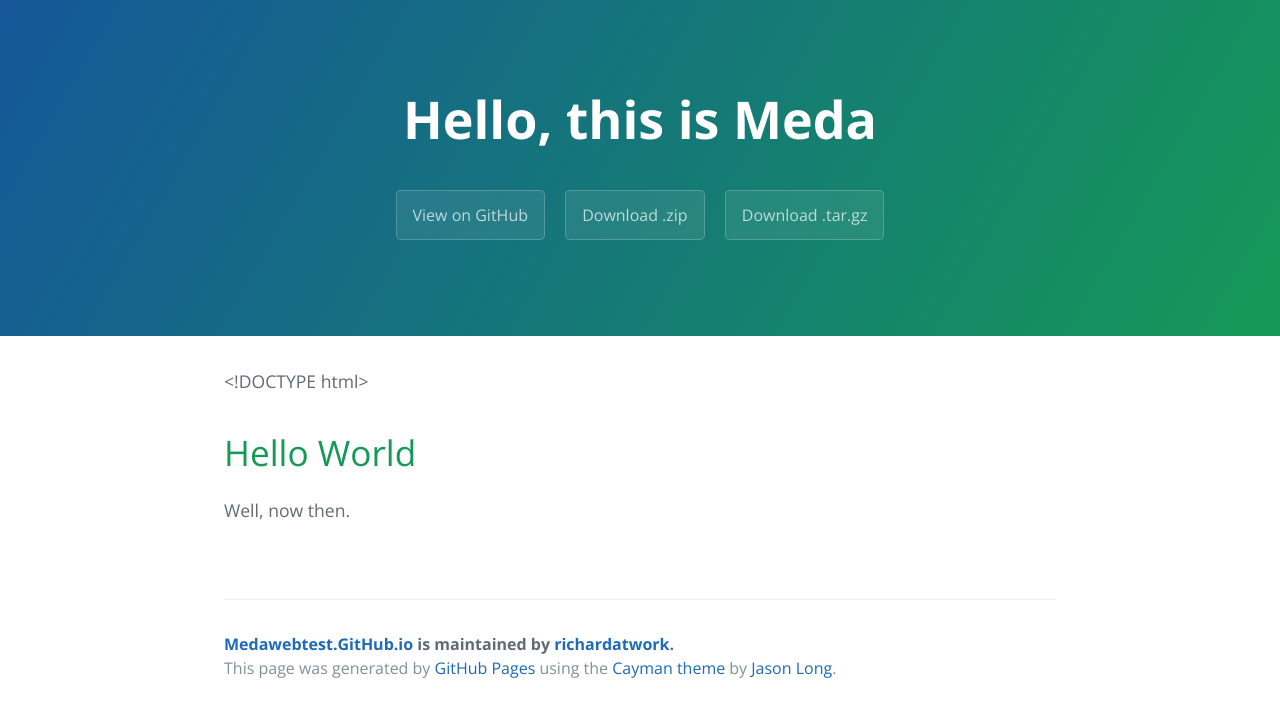
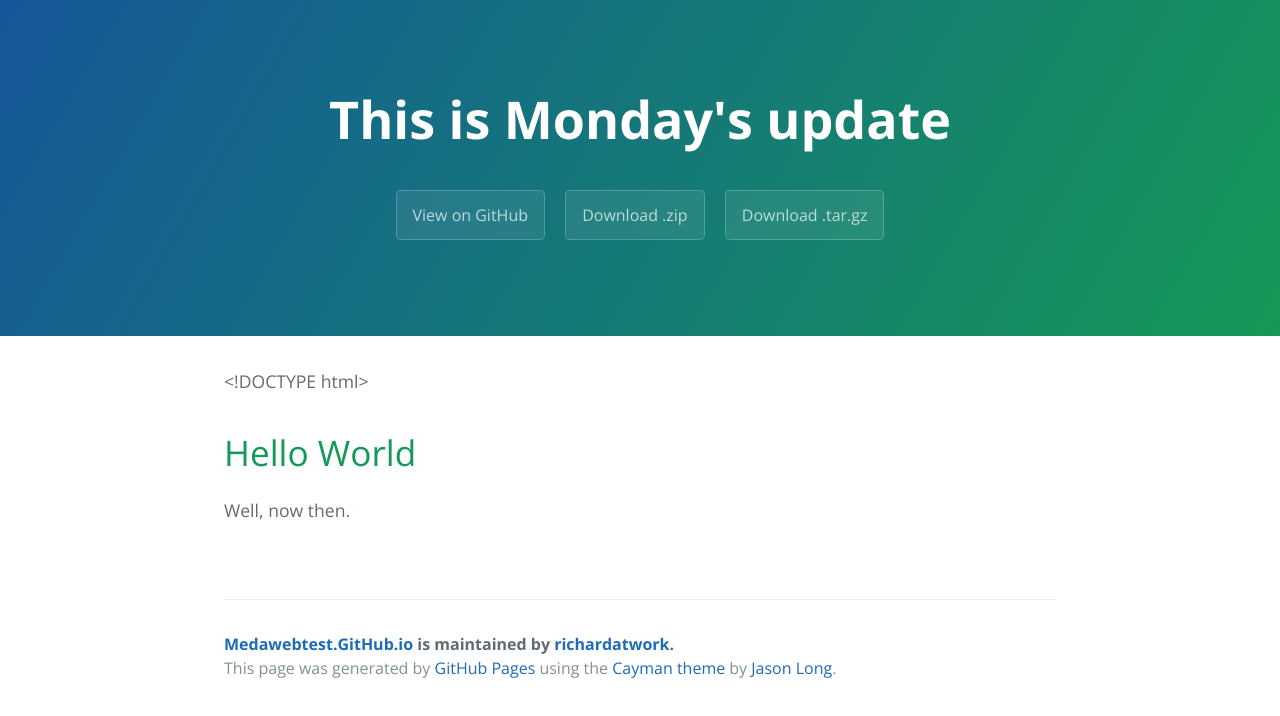
Before and after one commit to richardatwork/medaWebTest.github.io, a plain HTML site: page index.html in a window 1280 px wide. Drawn offline with nearby package versions, Linux system fonts and the light colour scheme.

Commit message:
Text change in github onlne

```diff
--- a/index.html
+++ b/index.html
@@ -11,7 +11,7 @@
   </head>
   <body>
     <section class="page-header">
-      <h1 class="project-name">Hello, this is Meda</h1>
+      <h1 class="project-name">This is Monday's update</h1>
       <h2 class="project-tagline"></h2>
       <a href="https://github.com/richardatwork/medaWebTest.github.io" class="btn">View on GitHub</a>
       <a href="https://github.com/richardatwork/medaWebTest.github.io/zipball/master" class="btn">Download .zip</a>
```
